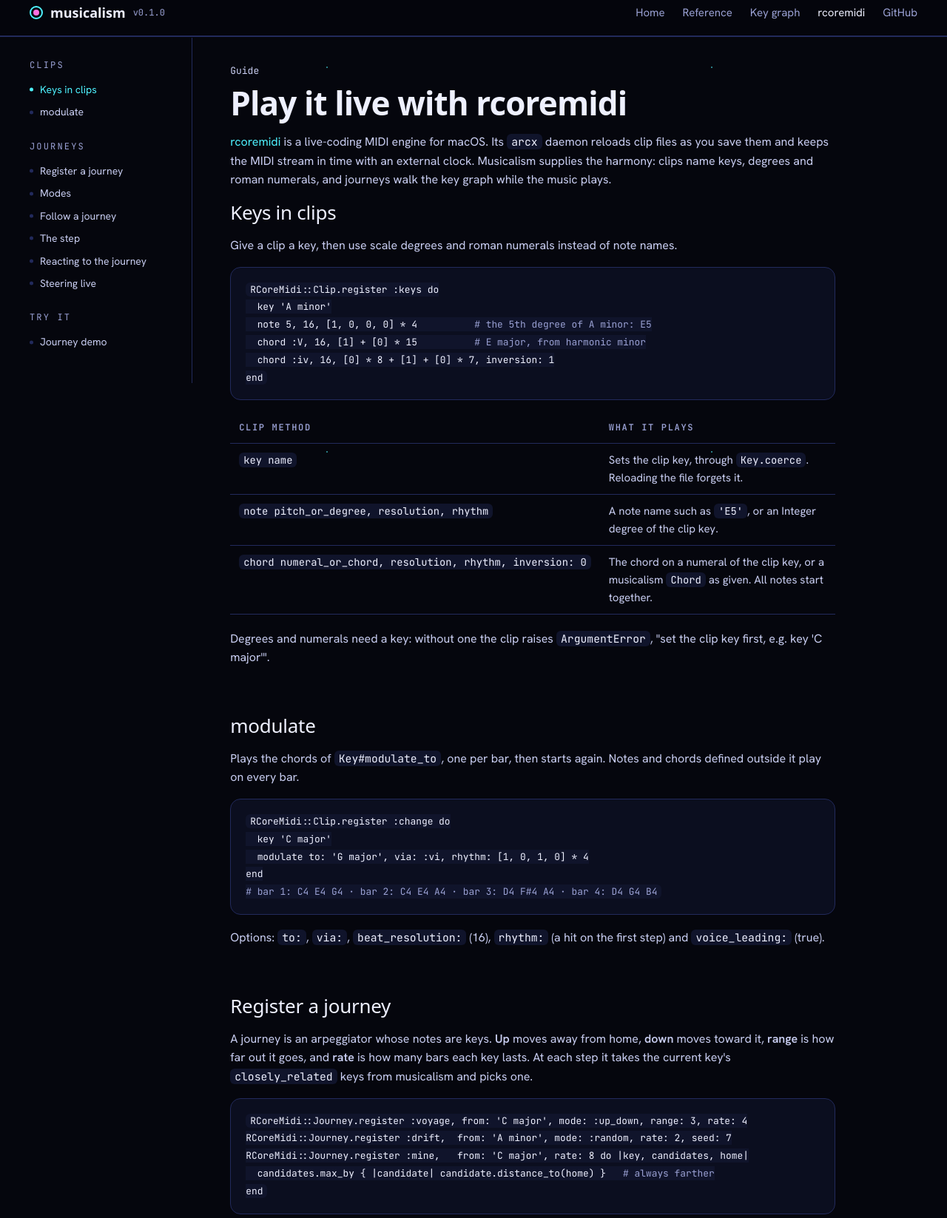
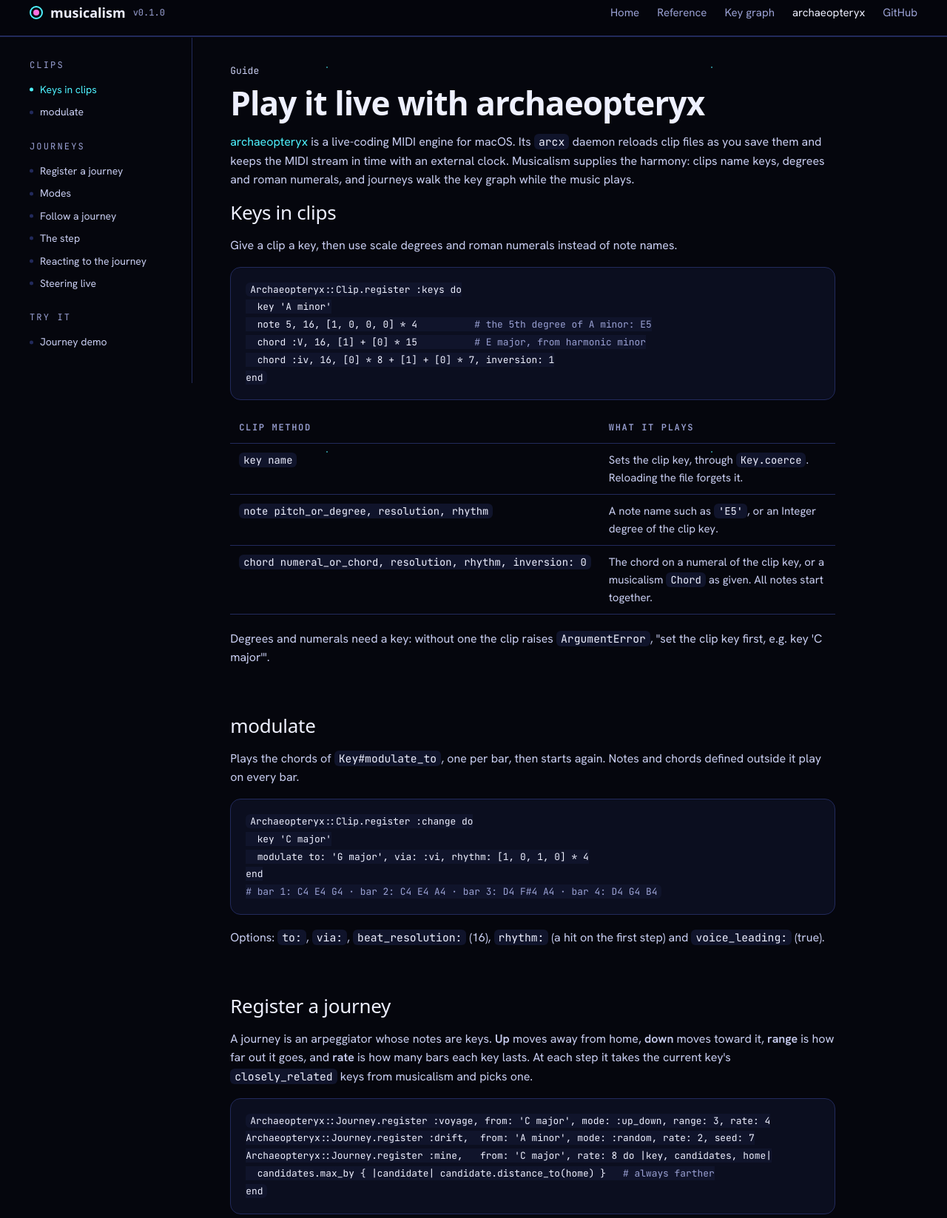
Before and after one commit to StupidCodeFactory/musicalism, a plain HTML site: page docs/archaeopteryx.html in a window 1280 px wide. Shown: the part 13-1660 px from the top of the page at 74% size. Drawn offline with Linux system fonts and the light colour scheme; a web font is replaced by a local one.

Commit message:
Point the docs at archaeopteryx and get ready to publish
Journeys and clips moved from rcoremidi to archaeopteryx, so the README,
docs site and CLAUDE.md name archaeopteryx (docs/rcoremidi.html becomes
docs/archaeopteryx.html). The gemspec gets its MIT license and requires
Ruby 3.2 like rcoremidi and archaeopteryx; the 275 specs pass on 3.3. The
install instructions use rubygems instead of a git tag.

Co-Authored-By: Claude Opus 5.5 <noreply@anthropic.com>
Claude-Session: https://claude.ai/code/session_01FthSuin9d4m1NkKDKCLdNj

```diff
--- a/docs/rcoremidi.html
+++ b/docs/archaeopteryx.html
@@ -4,7 +4,7 @@
 <meta charset="utf-8">
 <meta name="viewport" content="width=device-width, initial-scale=1">
 <title>Play it live — Musicalism</title>
-<meta name="description" content="rcoremidi journeys walk the musicalism key graph like an arpeggiator over keys, and clips follow them bar by bar.">
+<meta name="description" content="archaeopteryx journeys walk the musicalism key graph like an arpeggiator over keys, and clips follow them bar by bar.">
 <link rel="preconnect" href="https://fonts.googleapis.com">
 <link rel="preconnect" href="https://fonts.gstatic.com" crossorigin>
 <link href="https://fonts.googleapis.com/css2?family=Unbounded:wght@500;700&family=Hanken+Grotesk:wght@400;500;600&family=JetBrains+Mono:wght@400;600&display=swap" rel="stylesheet">
@@ -18,13 +18,13 @@
     <a href="index.html">Home</a>
     <a href="reference.html">Reference</a>
     <a href="graph.html">Key graph</a>
-    <a class="optional" href="rcoremidi.html" aria-current="page">rcoremidi</a>
+    <a class="optional" href="archaeopteryx.html" aria-current="page">archaeopteryx</a>
     <a class="optional" href="https://github.com/StupidCodeFactory/musicalism">GitHub</a>
   </nav>
 </header>
 
 <div class="layout">
-  <nav class="sidebar" aria-label="rcoremidi guide">
+  <nav class="sidebar" aria-label="archaeopteryx guide">
     <p class="nav-title">Clips</p>
     <a href="#clips">Keys in clips</a>
     <a href="#modulate">modulate</a>
@@ -41,13 +41,13 @@
 
   <main class="content">
     <p class="crumb">Guide</p>
-    <h1>Play it live with rcoremidi</h1>
-    <p><a href="https://github.com/StupidCodeFactory/rcoremidi">rcoremidi</a> is a live-coding MIDI engine for macOS. Its <code>arcx</code> daemon reloads clip files as you save them and keeps the MIDI stream in time with an external clock. Musicalism supplies the harmony: clips name keys, degrees and roman numerals, and journeys walk the key graph while the music plays.</p>
+    <h1>Play it live with archaeopteryx</h1>
+    <p><a href="https://github.com/StupidCodeFactory/archaeopteryx">archaeopteryx</a> is a live-coding MIDI engine for macOS. Its <code>arcx</code> daemon reloads clip files as you save them and keeps the MIDI stream in time with an external clock. Musicalism supplies the harmony: clips name keys, degrees and roman numerals, and journeys walk the key graph while the music plays.</p>
 
     <section id="clips">
       <h2>Keys in clips</h2>
       <p>Give a clip a key, then use scale degrees and roman numerals instead of note names.</p>
-<pre><code>RCoreMidi::Clip.register :keys do
+<pre><code>Archaeopteryx::Clip.register :keys do
   key 'A minor'
   note 5, 16, [1, 0, 0, 0] * 4          <span class="c"># the 5th degree of A minor: E5</span>
   chord :V, 16, [1] + [0] * 15          <span class="c"># E major, from harmonic minor</span>
@@ -65,7 +65,7 @@ end</code></pre>
     <section id="modulate">
       <h2>modulate</h2>
       <p>Plays the chords of <code>Key#modulate_to</code>, one per bar, then starts again. Notes and chords defined outside it play on every bar.</p>
-<pre><code>RCoreMidi::Clip.register :change do
+<pre><code>Archaeopteryx::Clip.register :change do
   key 'C major'
   modulate to: 'G major', via: :vi, rhythm: [1, 0, 1, 0] * 4
 end
@@ -76,9 +76,9 @@ end
     <section id="journeys">
       <h2>Register a journey</h2>
       <p>A journey is an arpeggiator whose notes are keys. <strong>Up</strong> moves away from home, <strong>down</strong> moves toward it, <strong>range</strong> is how far out it goes, and <strong>rate</strong> is how many bars each key lasts. At each step it takes the current key's <code>closely_related</code> keys from musicalism and picks one.</p>
-<pre><code>RCoreMidi::Journey.register :voyage, from: 'C major', mode: :up_down, range: 3, rate: 4
-RCoreMidi::Journey.register :drift,  from: 'A minor', mode: :random, rate: 2, seed: 7
-RCoreMidi::Journey.register :mine,   from: 'C major', rate: 8 do |key, candidates, home|
+<pre><code>Archaeopteryx::Journey.register :voyage, from: 'C major', mode: :up_down, range: 3, rate: 4
+Archaeopteryx::Journey.register :drift,  from: 'A minor', mode: :random, rate: 2, seed: 7
+Archaeopteryx::Journey.register :mine,   from: 'C major', rate: 8 do |key, candidates, home|
   candidates.max_by { |candidate| candidate.distance_to(home) }   <span class="c"># always farther</span>
 end</code></pre>
       <table>
@@ -117,7 +117,7 @@ end</code></pre>
     <section id="follow">
       <h2>Follow a journey</h2>
       <p><code>follow</code> runs its block once per bar, while that bar is prepared. Inside it the clip key is the journey's key, so <code>note 5</code> and <code>chord :IV</code> resolve in the key the music is in now. The block's sequences are added to the clip's fixed ones for that bar only.</p>
-<pre><code>RCoreMidi::Clip.register :pads do
+<pre><code>Archaeopteryx::Clip.register :pads do
   follow :voyage do |key, step|
     chord key.chord(:I), 16, [1] + [0] * 15
     note 1, 16, [1, 0, 0, 0] * 4
@@ -148,7 +148,7 @@ end</code></pre>
     <section id="signals">
       <h2>Reacting to the journey</h2>
       <p>The journey reports where the music is; the clip decides what to play. These come from the demo project:</p>
-<pre><code>RCoreMidi::Clip.register :drums do
+<pre><code>Archaeopteryx::Clip.register :drums do
   hats_by_distance = [[1, 0, 0, 0], [1, 0, 1, 0], [1, 1, 1, 0], [1, 1, 1, 1]]
   note 'C#2', 16, [1, 0, 0, 0] * 4
 
@@ -159,7 +159,7 @@ end</code></pre>
   end
 end
 
-RCoreMidi::Clip.register :pads do
+Archaeopteryx::Clip.register :pads do
   follow :voyage do |key, step|
     if step.first_bar? &amp;&amp; step.modulation
       step.modulation[1..-2].each_with_index do |chord_on_the_way, half|      <span class="c"># pivot and V</span>
@@ -186,8 +186,8 @@ end</code></pre>
 
     <section id="demo">
       <h2>Journey demo</h2>
-      <p>rcoremidi ships <code>script/journey_demo</code>, a small arcx project with drums, bass and pads following an <code>:up_down</code> journey from C major, three steps out and back, four bars per key.</p>
-<pre><code>cd rcoremidi/script/journey_demo
+      <p>archaeopteryx ships <code>script/journey_demo</code>, a small arcx project with drums, bass and pads following an <code>:up_down</code> journey from C major, three steps out and back, four bars per key.</p>
+<pre><code>cd archaeopteryx/script/journey_demo
 RUBYLIB=../../lib ruby bin/arcx start</code></pre>
       <p>It listens for MIDI clock on IAC Driver Bus 1 and plays on channels 1 (drums), 2 (bass) and 3 (pads). In your DAW, send MIDI clock to the IAC bus, give each instrument track that bus and its MIDI input channel, and record-enable the three tracks so they receive live MIDI. Then press Play.</p>
     </section>
@@ -196,7 +196,7 @@ RUBYLIB=../../lib ruby bin/arcx start</code></pre>
 
 <footer class="site-footer">
   <span>musicalism 0.1.0 · MIT licence</span>
-  <span><a href="https://github.com/StupidCodeFactory/rcoremidi">rcoremidi on GitHub</a></span>
+  <span><a href="https://github.com/StupidCodeFactory/archaeopteryx">archaeopteryx on GitHub</a></span>
 </footer>
 
 <script src="assets/wheel.js"></script>
```
Also changed, not shown: docs/graph.html (+3 -3 lines), docs/index.html (+4 -4 lines), docs/reference.html (+1 -1 lines), 3 other files.
